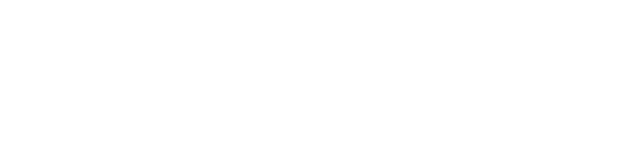
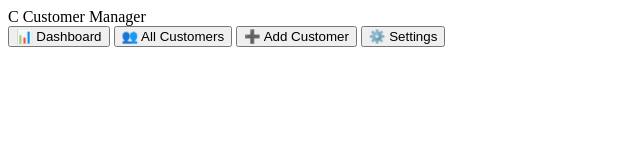
Before and after one commit to hiruni-td/Customer-Management-System, a plain HTML site: page index.html in a window 1280 px wide. Shown: the whole page, without its empty margins (0-640 px from the left). Drawn offline with Linux system fonts and the light colour scheme.

Commit message:
add.sider

```diff
--- a/index.html
+++ b/index.html
@@ -9,3 +9,17 @@
 <body>
 
     <div class="app"></div>
+
+     <aside class="sidebar" id="sidebar">
+        <div class="brand">
+            <span class="brand-logo">C</span>
+            <span class="brand-name">Customer Manager</span>
+        </div>
+        <nav class="nav">
+            <button class="nav-link active" data-page="dashboard">📊 Dashboard</button>
+            <button class="nav-link" data-page="customers">👥 All Customers</button>
+            <button class="nav-link" data-page="form">➕ Add Customer</button>
+            <button class="nav-link" data-page="settings">⚙️ Settings</button>
+        </nav>
+    </aside>
+    <div class="overlay" id="overlay"></div>
```
